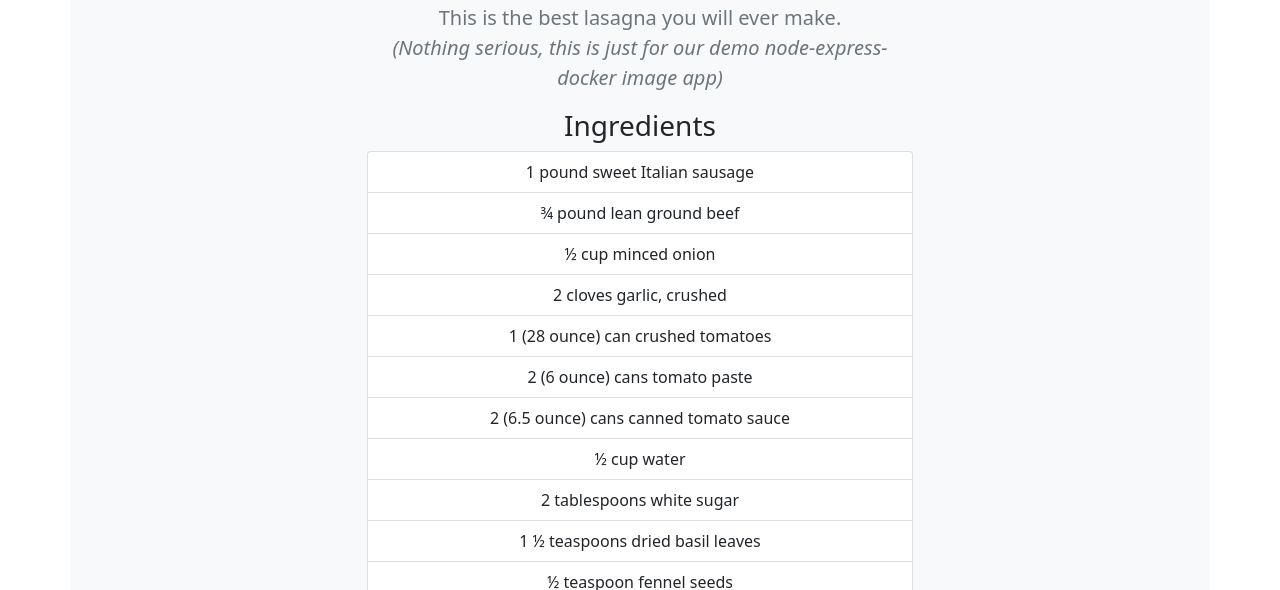
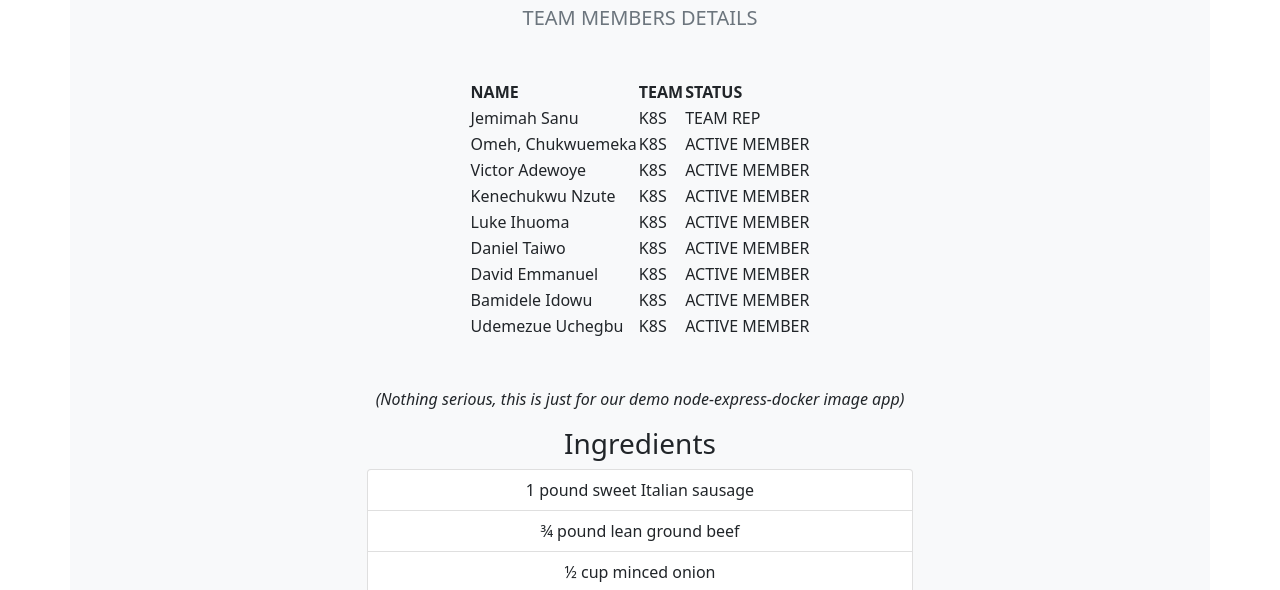
Before and after one commit to DaaS-ng/teamk8s_node_express_app, a website: page views/lasagna.html in a window 1280 px wide. Shown: the part 205-795 px from the top of the page. Drawn offline with nearby package versions, Linux system fonts and the light colour scheme.

Commit message:
updated the lasagna.html file

```diff
--- a/views/lasagna.html
+++ b/views/lasagna.html
@@ -46,10 +46,64 @@ crossorigin="anonymous">
 <div class="col-lg-6 col-md-8 mx-auto">
 
 <h1 class="fw-light">The Best Lasagna Recipe</h1>
-
+<center>
 <p class="lead text-muted">
-This is the best lasagna you will ever make.
-<br />
+    <bold>TEAM MEMBERS DETAILS</bold>
+    <br><br>
+    <table>
+        <tr>
+            <th>NAME</th>
+            <th>TEAM</th>
+            <th>STATUS</th>
+        </tr>
+        <tr>
+            <td>Jemimah Sanu</td>
+            <td>K8S</td>
+            <td>TEAM REP</td>
+        </tr>
+        <tr>
+            <td>Omeh, Chukwuemeka</td>
+            <td>K8S</td>
+            <td>ACTIVE MEMBER</td>
+        </tr>
+        <tr>
+            <td>Victor Adewoye</td>
+            <td>K8S</td>
+            <td>ACTIVE MEMBER</td>
+        </tr>
+        <tr>
+            <td>Kenechukwu Nzute</td>
+            <td>K8S</td>
+            <td>ACTIVE MEMBER</td>
+        </tr>
+        <tr>
+            <td>Luke Ihuoma</td>
+            <td>K8S</td>
+            <td>ACTIVE MEMBER</td>
+        </tr>
+        <tr>
+            <td>Daniel Taiwo</td>
+            <td>K8S</td>
+            <td>ACTIVE MEMBER</td>
+        </tr>
+        <tr>
+            <td>David Emmanuel</td>
+            <td>K8S</td>
+            <td>ACTIVE MEMBER</td>
+        </tr>
+        <tr>
+            <td>Bamidele Idowu</td>
+            <td>K8S</td>
+            <td>ACTIVE MEMBER</td>
+        </tr>
+        <tr>
+            <td>Udemezue Uchegbu</td>
+            <td>K8S</td>
+            <td>ACTIVE MEMBER</td>
+        </tr>
+</table>
+<br><br>
+</center>
 <em>(Nothing serious, this is just for our demo node-express-docker image app)</em>
 </p>
 <h3>Ingredients</h3>
```
